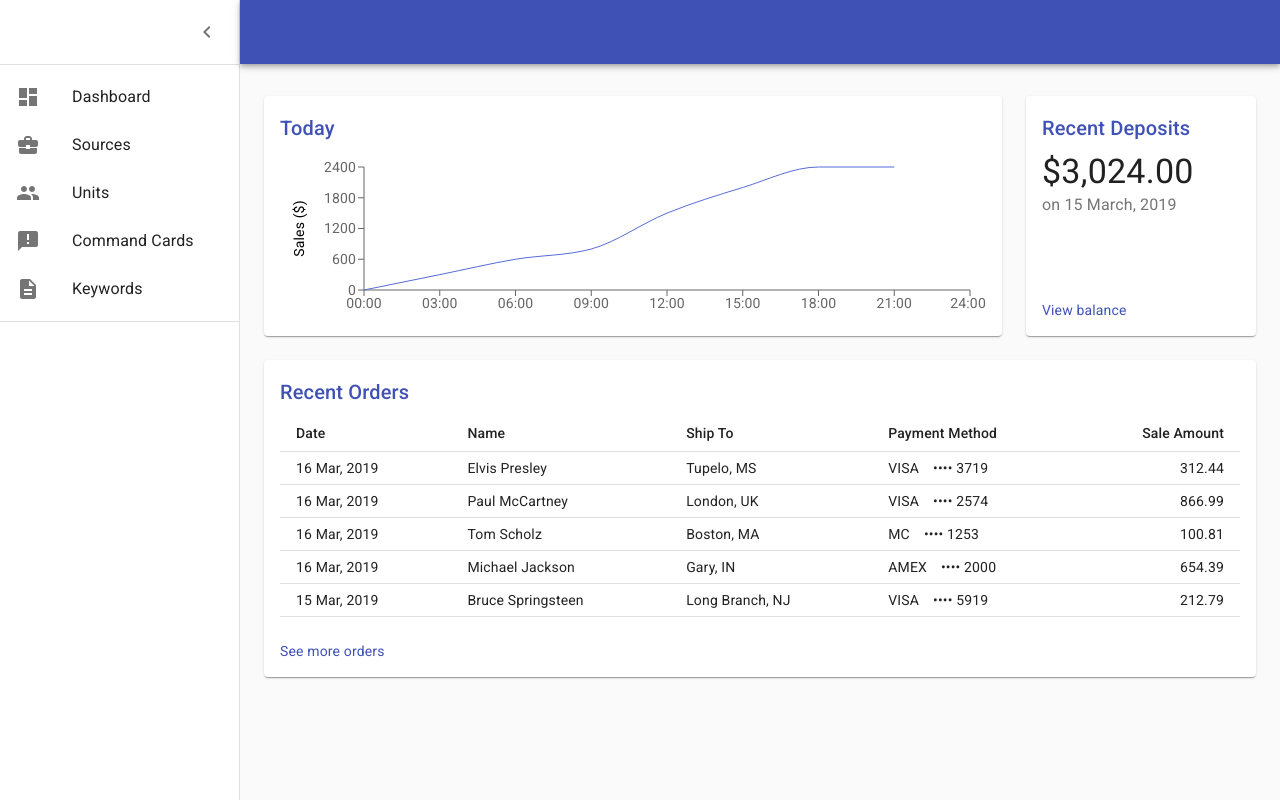
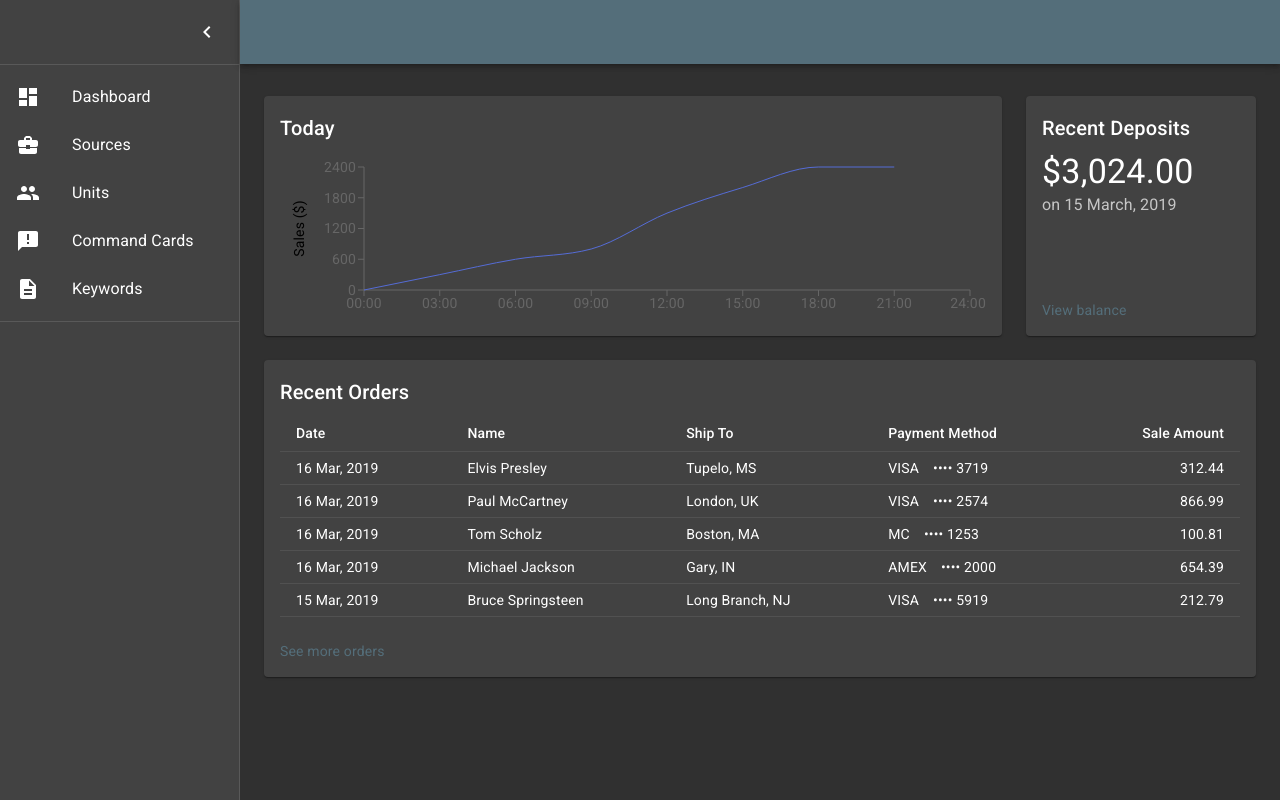
Before and after one commit to StarWarsDev/revisionist, a React (Create React App) app: page / in a window 1280 px wide. Built offline with nearby package versions, Linux system fonts and the light colour scheme.

Commit message:
Theme tweaks

```diff
--- a/src/Title.tsx
+++ b/src/Title.tsx
@@ -7,7 +7,7 @@ interface titleProps {
 
 export default function Title(props: titleProps) {
     return (
-        <Typography component="h2" variant="h6" color="primary" gutterBottom>
+        <Typography component="h2" variant="h6" color="textPrimary" gutterBottom>
             {props.children}
         </Typography>
     )
--- /dev/null
+++ b/src/theme.ts
@@ -0,0 +1,19 @@
+import { createMuiTheme } from '@material-ui/core/styles'
+
+const theme = createMuiTheme({
+  palette: {
+    type: 'dark',
+    primary: {
+      main: '#546e7a',
+      light: '#819ca9',
+      dark: '#29434e'
+    },
+    secondary: {
+      main: '#616161',
+      light: '#8e8e8e',
+      dark: '#373737'
+    }
+  }
+})
+
+export default theme
```
Also changed, not shown: src/App.tsx (+11 -9 lines).
